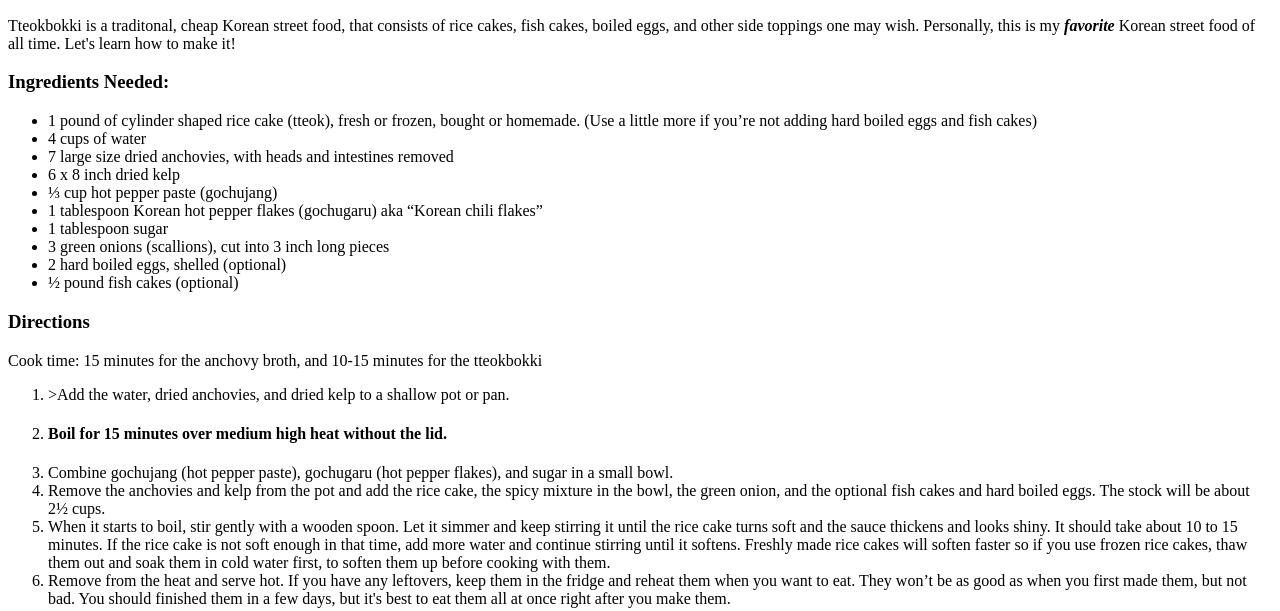
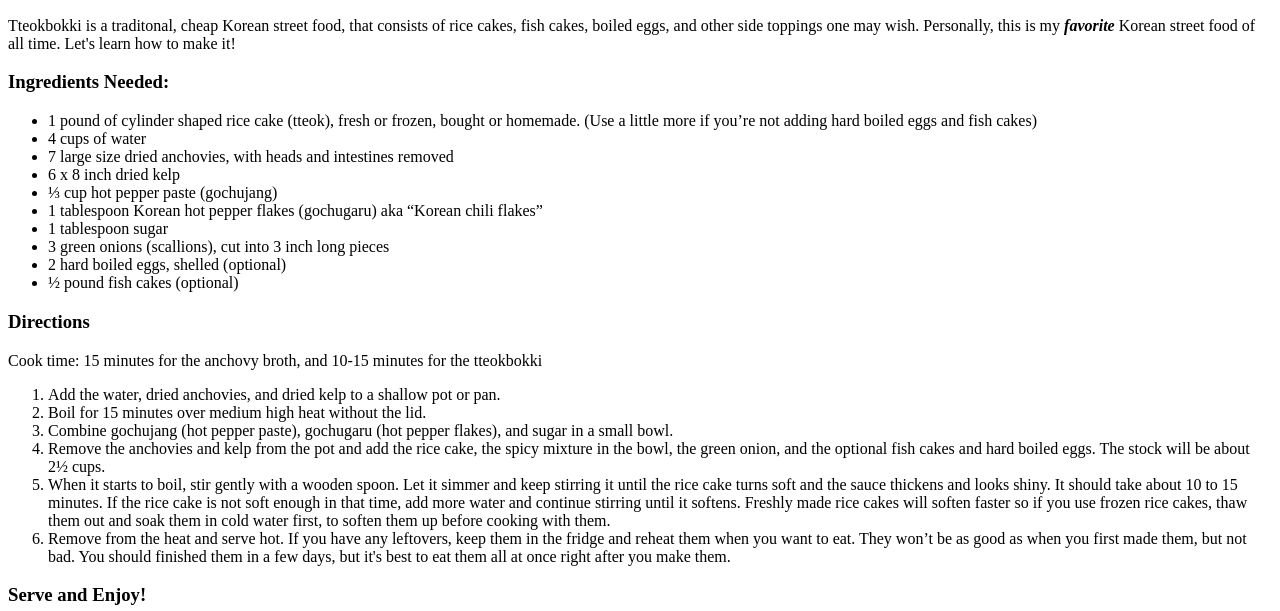
Before and after one commit to hham1/odin-recipes, a plain HTML site: page recipes/teok.html in a window 1280 px wide. Shown: the part 434-1045 px from the top of the page. Drawn offline with Linux system fonts and the light colour scheme.

Commit message:
fixing mistakes, not need to style

```diff
--- a/recipes/teok.html
+++ b/recipes/teok.html
@@ -33,8 +33,8 @@
     <p>Cook time: 15 minutes for the anchovy broth, and 10-15 minutes for the tteokbokki</p>
 
     <ol>
-        <li>>Add the water, dried anchovies, and dried kelp to a shallow pot or pan.</li>
-        <li><h4>Boil for 15 minutes over medium high heat without the lid.</li>
+        <li>Add the water, dried anchovies, and dried kelp to a shallow pot or pan.</li>
+        <li>Boil for 15 minutes over medium high heat without the lid.</li>
         <li>Combine gochujang (hot pepper paste), gochugaru (hot pepper flakes), and sugar in a small bowl.</li>
         <li>Remove the anchovies and kelp from the pot and add the rice cake, the spicy mixture in the bowl, the green onion, and the optional fish cakes and hard boiled eggs. The stock will be about 2½ cups.</li>
         <li>When it starts to boil, stir gently with a wooden spoon.
```
